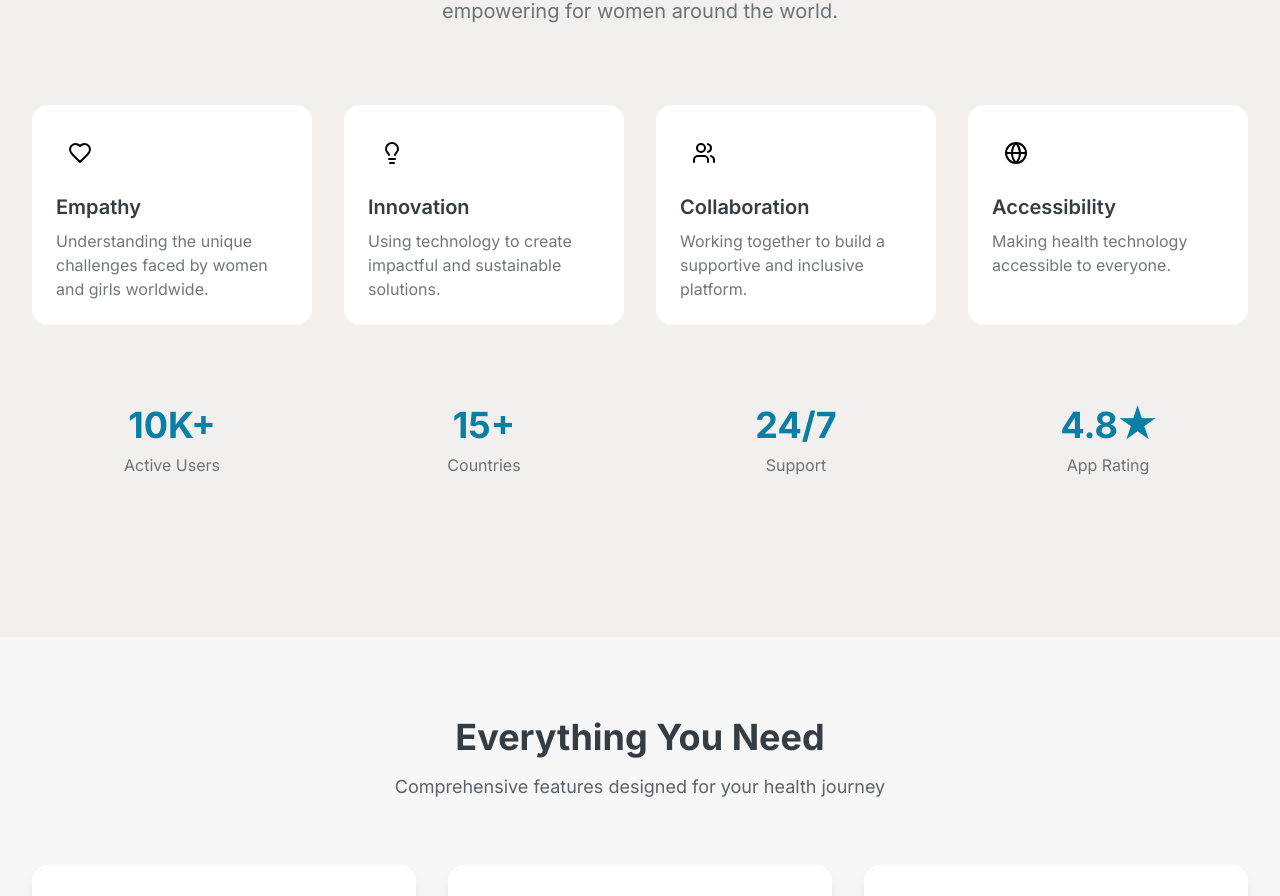
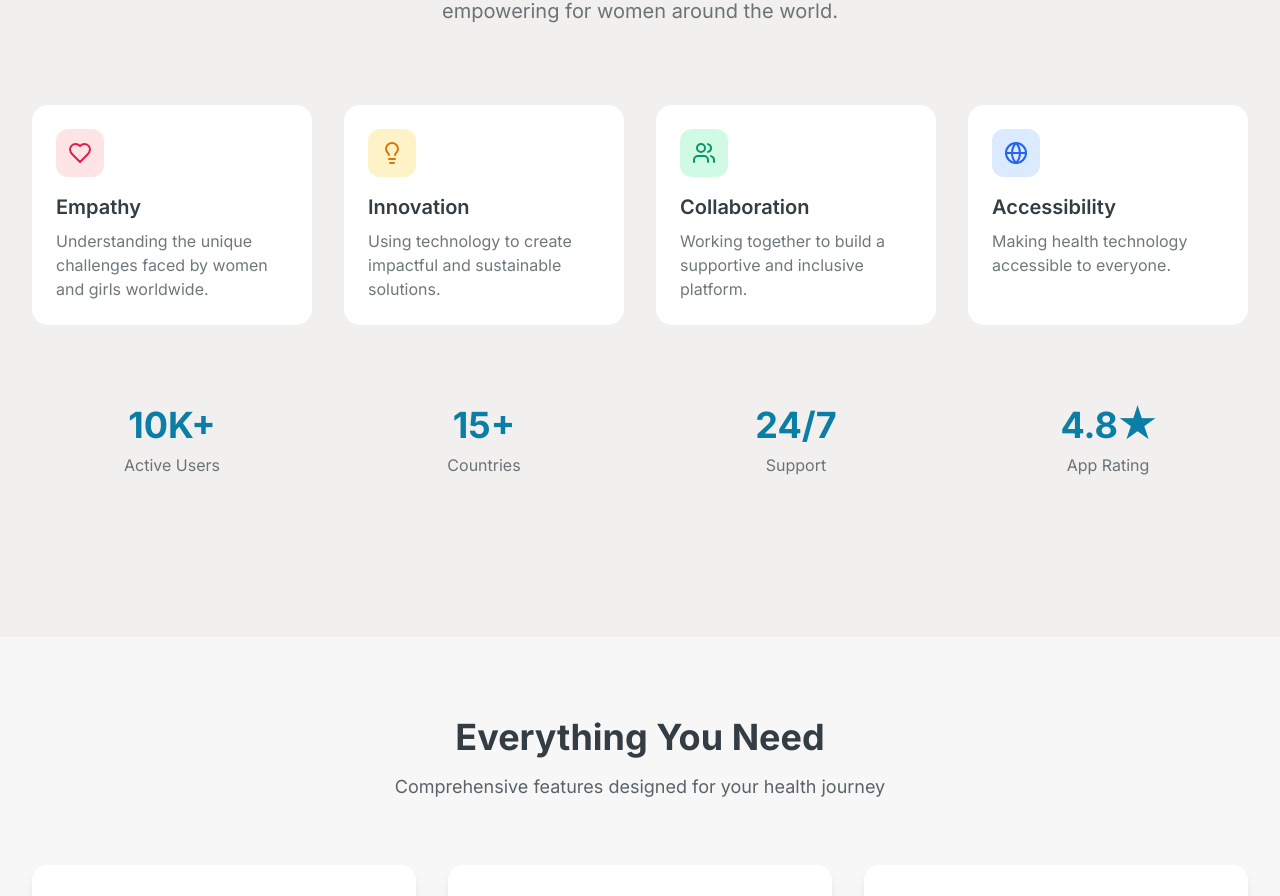
Before and after one commit to Johnsoncindy/her-afya, a Next.js app in the folder landing/her-afya/: page / in a window 1280 px wide. Shown: the part 819-1715 px from the top of the page. Built offline with nearby package versions, Linux system fonts and the light colour scheme.

Commit message:
fixed color issues in about

```diff
--- a/landing/her-afya/src/components/sections/About.tsx
+++ b/landing/her-afya/src/components/sections/About.tsx
@@ -8,25 +8,37 @@ export default function About() {
       icon: Heart,
       title: "Empathy",
       description: "Understanding the unique challenges faced by women and girls worldwide.",
-      color: "rose"
+      bgColor: "bg-rose-100",
+      darkBgColor: "dark:bg-rose-900/20",
+      textColor: "text-rose-600",
+      darkTextColor: "dark:text-rose-400"
     },
     {
       icon: Lightbulb,
       title: "Innovation",
       description: "Using technology to create impactful and sustainable solutions.",
-      color: "amber"
+      bgColor: "bg-amber-100",
+      darkBgColor: "dark:bg-amber-900/20",
+      textColor: "text-amber-600",
+      darkTextColor: "dark:text-amber-400"
     },
     {
       icon: Users,
       title: "Collaboration",
       description: "Working together to build a supportive and inclusive platform.",
-      color: "emerald"
+      bgColor: "bg-emerald-100",
+      darkBgColor: "dark:bg-emerald-900/20",
+      textColor: "text-emerald-600",
+      darkTextColor: "dark:text-emerald-400"
     },
     {
       icon: Globe,
       title: "Accessibility",
       description: "Making health technology accessible to everyone.",
-      color: "blue"
+      bgColor: "bg-blue-100",
+      darkBgColor: "dark:bg-blue-900/20",
+      textColor: "text-blue-600",
+      darkTextColor: "dark:text-blue-400"
     }
   ]
 
@@ -63,9 +75,9 @@ export default function About() {
               transition={{ delay: index * 0.2 }}
               className="group relative bg-white dark:bg-custom-darkBg/50 rounded-2xl p-6 hover:shadow-xl transition-all duration-300"
             >
-              <div className={`w-12 h-12 rounded-xl bg-${value.color}-100 dark:bg-${value.color}-900/20
+              <div className={`w-12 h-12 rounded-xl ${value.bgColor} ${value.darkBgColor}
                               flex items-center justify-center mb-4 group-hover:scale-110 transition-transform`}>
-                <value.icon className={`w-6 h-6 text-${value.color}-600 dark:text-${value.color}-400`} />
+                <value.icon className={`w-6 h-6 ${value.textColor} ${value.darkTextColor}`} />
               </div>
               <h3 className="text-xl font-semibold text-custom-text dark:text-custom-darkText mb-2">
                 {value.title}
```
